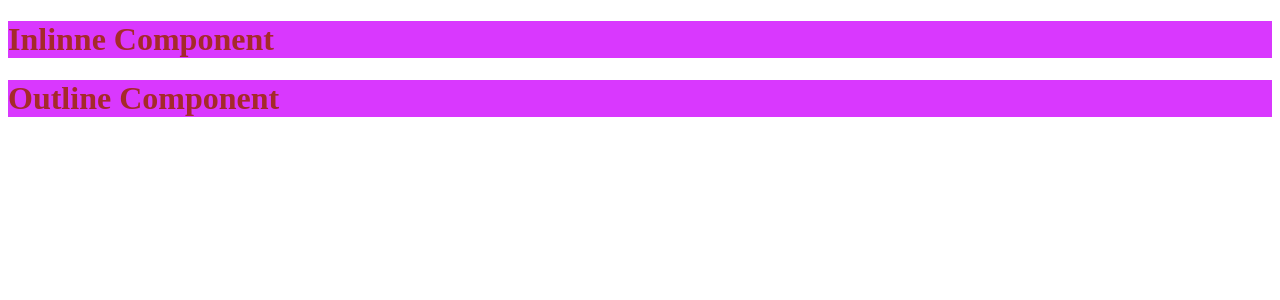
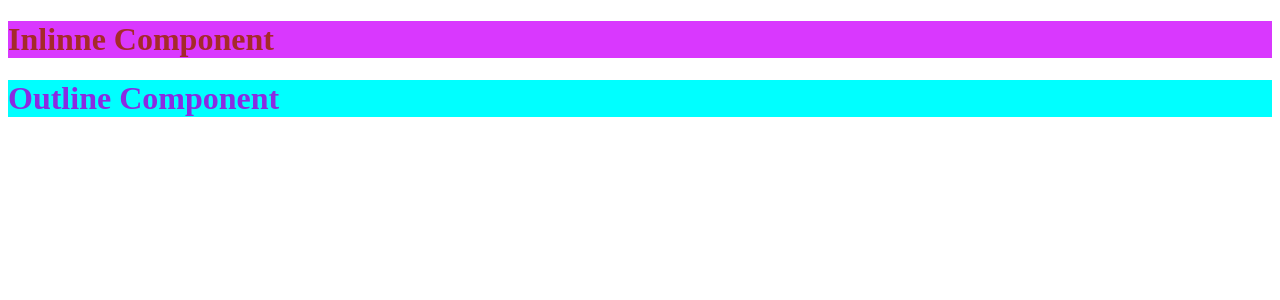
Before and after one commit to keshavnagar/to-do-app, a React (Vite) app: page / in a window 1280 px wide. Shown: the top 300 px of the page. Built offline with nearby package versions, Linux system fonts and the light colour scheme.

Commit message:
the second thing that is i created the file style.css and there are two classess and i implement them in this commit

```diff
--- a/src/components/InlineComponent.jsx
+++ b/src/components/InlineComponent.jsx
@@ -3,7 +3,7 @@ import '../css/style.css';
 const InlineComponent = () => {
   return (
     <>
-      <h1 className="header">Inlinne Component</h1>
+      <h1 className="inline-header">Inlinne Component</h1>
     </>
   );
 };
--- a/src/components/OutlineComponent.jsx
+++ b/src/components/OutlineComponent.jsx
@@ -2,7 +2,7 @@ import "../css/style.css";
 const OutlineComponent = () => {
   return (
     <>
-      <h1 className="header">Outline Component</h1>
+      <h1 className="outline-header">Outline Component</h1>
     </>
   );
 };
--- a/src/css/style.css
+++ b/src/css/style.css
@@ -1,5 +1,11 @@
-.header{
+.inline-header{
     color: brown;
     font-size: 2rem;
     background-color: rgb(217, 56, 254);
 }
+
+.outline-header{
+    color: blueviolet;
+    background-color: aqua;
+    font-size: 2rem;
+}
```
Also changed, not shown: 1 other file (tests, documents, lock files or other folders).
